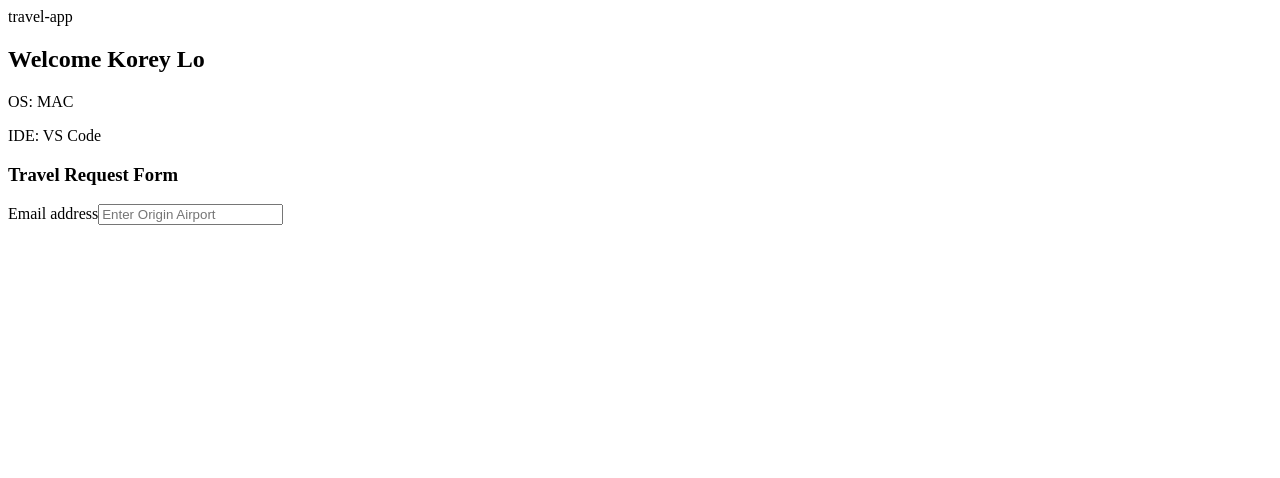
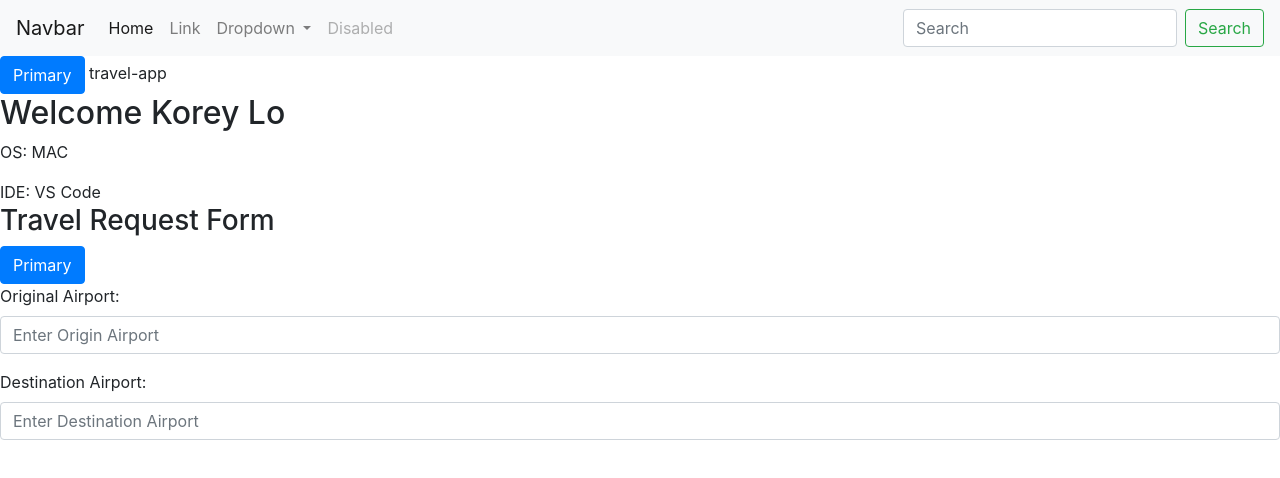
Before and after one commit to koreylo9/CSC463, an Angular app: page / in a window 1280 px wide. Shown: the top 478 px of the page. Built offline with nearby package versions, Linux system fonts and the light colour scheme.

Commit message:
Changed angular.json file and add bootstrap4

```diff
--- a/angular.json
+++ b/angular.json
@@ -24,9 +24,14 @@
               "src/assets"
             ],
             "styles": [
+              "./node_modules/bootstrap/dist/css/bootstrap.css",
               "src/styles.css"
             ],
-            "scripts": []
+            "scripts": [
+              "./node_modules/popper.js/dist/umd/popper.min.js",
+              "./node_modules/jquery/dist/jquery.js",
+              "./node_modules/bootstrap/dist/js/bootstrap.js"
+            ]
           },
           "configurations": {
             "production": {
@@ -88,12 +93,13 @@
               "src/assets"
             ],
             "styles": [
-              "./node_modules/bootstrap/dist/css/bootstrap.css",
               "src/styles.css"
+
+
             ],
             "scripts": [
-              "./node_modules/popper.js/dist/popper.js",
-              "./node_modules/jquery/dist/jquery.js"
+
+
             ]
           }
         },
--- a/package.json
+++ b/package.json
@@ -19,7 +19,7 @@
     "@angular/platform-browser": "~10.1.3",
     "@angular/platform-browser-dynamic": "~10.1.3",
     "@angular/router": "~10.1.3",
-    "bootstrap": "^4.5.2",
+    "bootstrap": "^4.5.3",
     "jquery": "^3.5.1",
     "popper.js": "^1.16.1",
     "rxjs": "~6.6.0",
--- a/src/app/travel-request/travel-request.component.html
+++ b/src/app/travel-request/travel-request.component.html
@@ -1,9 +1,14 @@
 <h3>Travel Request Form</h3>
-
+<button type="button" class="btn btn-primary">Primary</button>
 <form>
   <div class="form-group">
-    <label for="originationAirport">Email address</label>
-    <input type="email" class="form-control" id="originationAirport" aria-describedby="originAir" placeholder="Enter Origin Airport">
+    <label for="originationAirport">Original Airport: </label>
+    <input type="text" class="form-control" id="originationAirport" aria-describedby="originAir" placeholder="Enter Origin Airport">
     <small id="originAir" class="form-text text-muted"></small>
   </div>
+  <div class="form-group">
+    <label for="destinationAirport">Destination Airport: </label>
+    <input type="text" class="form-control" id="destinationAirport" aria-describedby="originAir" placeholder="Enter Destination Airport">
+    <small id="destinAir" class="form-text text-muted"></small>
+  </div>
 </form>
--- a/src/index.html
+++ b/src/index.html
@@ -8,6 +8,43 @@
   <link rel="icon" type="image/x-icon" href="favicon.ico">
 </head>
 <body>
+  <nav class="navbar navbar-expand-lg navbar-light bg-light">
+    <a class="navbar-brand" href="#">Navbar</a>
+    <button class="navbar-toggler" type="button" data-toggle="collapse" data-target="#navbarSupportedContent" aria-controls="navbarSupportedContent" aria-expanded="false" aria-label="Toggle navigation">
+      <span class="navbar-toggler-icon"></span>
+    </button>
+
+    <div class="collapse navbar-collapse" id="navbarSupportedContent">
+      <ul class="navbar-nav mr-auto">
+        <li class="nav-item active">
+          <a class="nav-link" href="#">Home <span class="sr-only">(current)</span></a>
+        </li>
+        <li class="nav-item">
+          <a class="nav-link" href="#">Link</a>
+        </li>
+        <li class="nav-item dropdown">
+          <a class="nav-link dropdown-toggle" href="#" id="navbarDropdown" role="button" data-toggle="dropdown" aria-haspopup="true" aria-expanded="false">
+            Dropdown
+          </a>
+          <div class="dropdown-menu" aria-labelledby="navbarDropdown">
+            <a class="dropdown-item" href="#">Action</a>
+            <a class="dropdown-item" href="#">Another action</a>
+            <div class="dropdown-divider"></div>
+            <a class="dropdown-item" href="#">Something else here</a>
+          </div>
+        </li>
+        <li class="nav-item">
+          <a class="nav-link disabled" href="#">Disabled</a>
+        </li>
+      </ul>
+      <form class="form-inline my-2 my-lg-0">
+        <input class="form-control mr-sm-2" type="search" placeholder="Search" aria-label="Search">
+        <button class="btn btn-outline-success my-2 my-sm-0" type="submit">Search</button>
+      </form>
+    </div>
+  </nav>
+  <button type="button" class="btn btn-primary">Primary</button>
+
   <app-root></app-root>
 </body>
 </html>
```
Also changed, not shown: src/styles.css (line endings or trailing spaces), 1 other file (tests, documents, lock files or other folders).
